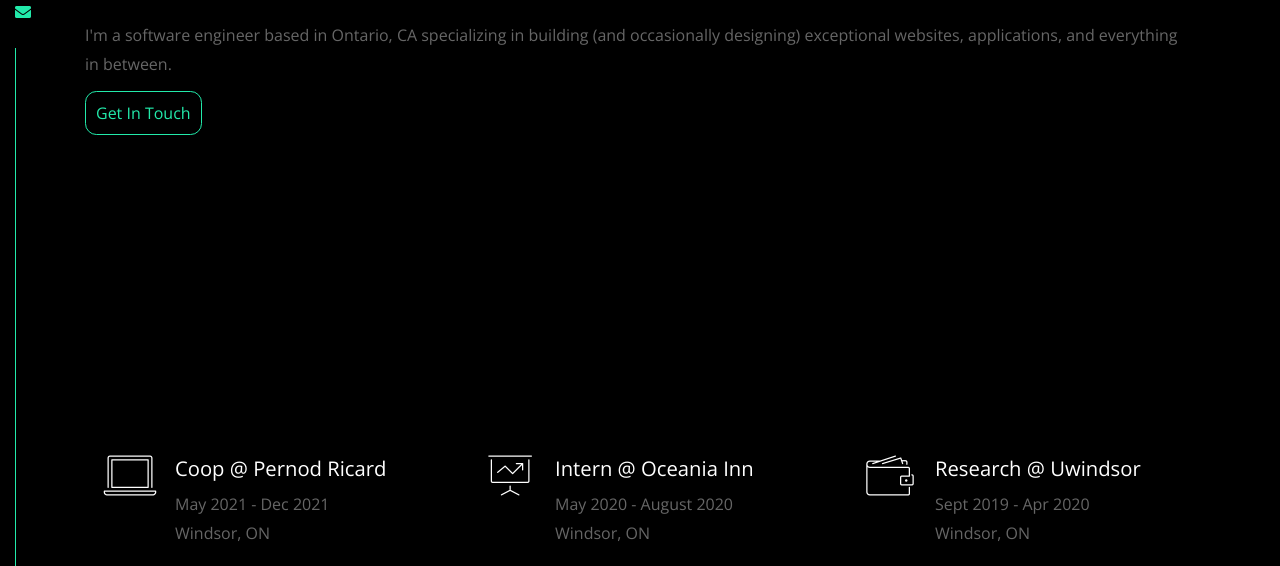
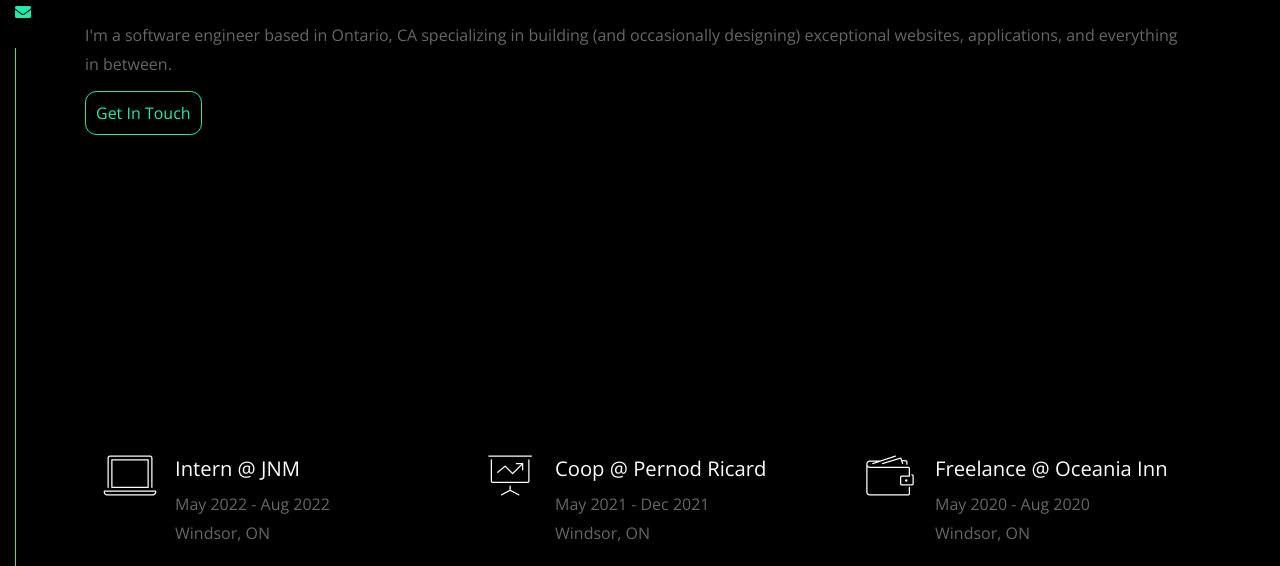
Before and after one commit to Daljeet-sandhu/daljeet-sandhu.github.io, a plain HTML site: page index.html in a window 1280 px wide. Shown: the part 408-974 px from the top of the page. Drawn offline with nearby package versions, Linux system fonts and the light colour scheme; files whose address does not match are found by name.

Commit message:
Update index.html

```diff
--- a/index.html
+++ b/index.html
@@ -122,8 +122,8 @@
               <i class="icon-laptop3"></i>
             </div>
             <div class="text">
-              <h3 class="heading">Coop @ Pernod Ricard</h3>
-              <p>May 2021 - Dec 2021 <br> Windsor, ON</p>
+              <h3 class="heading">Intern @ JNM</h3>
+              <p>May 2022 - Aug 2022 <br> Windsor, ON</p>
               <p><a target="_blank" href="https://www.linkedin.com/in/daljeet-sandhu/">
                                     <i class="fab fa-lg fa-linkedin"  style="color:rgba(120,120,120,.75)"  onMouseOver="this.style.color='#22eaaa'" onMouseOut="this.style.color='rgba(120,120,120,.75)'"></i>
                   </a>
@@ -140,8 +140,8 @@
               <i class="icon-presentation"></i>
             </div>
             <div class="text">
-              <h3 class="heading">Intern @ Oceania Inn</h3>
-              <p>May 2020 - August 2020 <br> Windsor, ON</p>
+              <h3 class="heading">Coop @ Pernod Ricard</h3>
+              <p>May 2021 - Dec 2021 <br> Windsor, ON</p>
               <p><a target="_blank" href="https://www.linkedin.com/in/daljeet-sandhu/">
                                     <i class="fab fa-lg fa-linkedin"  style="color:rgba(120,120,120,.75)"  onMouseOver="this.style.color='#22eaaa'" onMouseOut="this.style.color='rgba(120,120,120,.75)'"></i>
                   </a>
@@ -157,8 +157,8 @@
               <i class="icon-wallet2"></i>
             </div>
             <div class="text">
-              <h3 class="heading">Research @ Uwindsor</h3>
-              <p>Sept 2019 - Apr 2020 <br> Windsor, ON</p>
+              <h3 class="heading">Freelance @ Oceania Inn</h3>
+              <p>May 2020 - Aug 2020 <br> Windsor, ON</p>
               <p><a target="_blank" href="https://www.linkedin.com/in/daljeet-sandhu/">
                                     <i class="fab fa-lg fa-linkedin"  style="color:rgba(120,120,120,.75)"  onMouseOver="this.style.color='#22eaaa'" onMouseOut="this.style.color='rgba(120,120,120,.75)'"></i>
                   </a>
@@ -448,7 +448,7 @@
             <h4 class="heading">More Links</h4>
             <ul class="stack-link">
               <li><a href="https://github.com/Daljeet-sandhu">All Projects</a></li>
-              <li><a href="https://www.linkedin.com/in/daljeet-sandhu/">Complete Experience</a></li>
+              <li><a href="https://www.linkedin.com/in/daljeet-sandhu/details/experience/">Complete Experience</a></li>
             </ul>
           </div>
         </div>
```
